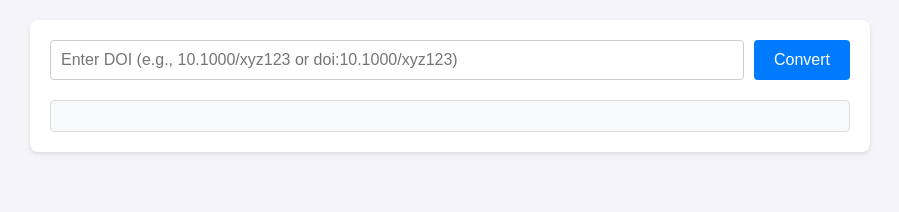
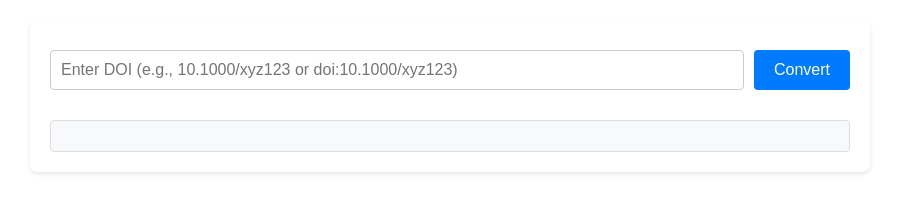
Before and after one commit to tamthat/bibtext-to-xml, a plain HTML site: page index.html in a window 1280 px wide. Shown: the whole page, without its empty margins (190-1089 px from the left). Drawn offline with Linux system fonts and the light colour scheme.

Commit message:
Update styles.css

```diff
--- a/styles.css
+++ b/styles.css
@@ -1,6 +1,6 @@
 body {
     font-family: Arial, sans-serif;
-    background-color: #f4f4f9;
+    background-color: #fff; /* Đặt màu trắng cho toàn bộ body */
     margin: 0;
     padding: 20px;
 }
@@ -14,15 +14,15 @@ body {
     box-shadow: 0 2px 4px rgba(0, 0, 0, 0.1);
 }
 
-h1 {
-    text-align: center;
-    color: #333;
-}
-
 .input-section {
     display: flex;
     gap: 10px;
     margin-bottom: 20px;
+    position: sticky; /* Cố định input section */
+    top: 0; /* Đặt ở đầu trang */
+    background: #fff; /* Nền trắng để khớp với body */
+    z-index: 1000; /* Đảm bảo nằm trên các phần tử khác */
+    padding: 10px 0; /* Thêm padding để đẹp hơn */
 }
 
 input {
```
